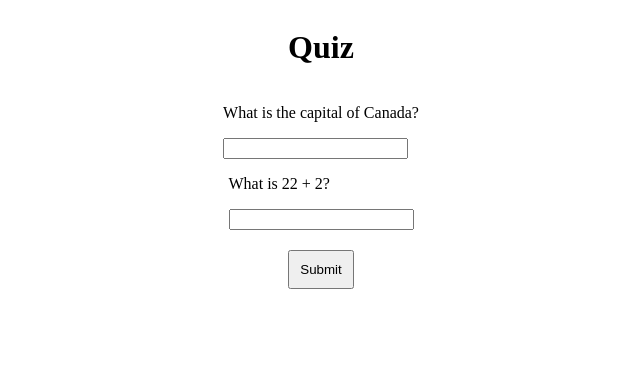
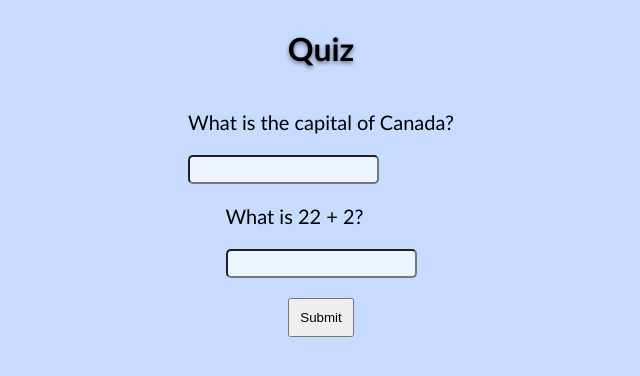
Before and after one commit to dhruvi-2003-0/week-4-hw, a plain HTML site: page index.html in a window 1280 px wide. Shown: the whole page, without its empty margins (319-959 px from the left). Drawn offline with Linux system fonts and the light colour scheme.

Commit message:
css changes

```diff
--- a/css/style.css
+++ b/css/style.css
@@ -1,8 +1,10 @@
 input.correct {
+    background-color: rgb(216, 255, 219);
     border: 2px solid green;
 }
 
 input.incorrect {
+    background-color: rgb(255, 226, 226);
     border: 2px solid red;
 }
 
@@ -11,6 +13,7 @@ body {
     flex-direction: column;
     justify-content: center;
     align-items: center;
+    background-color: rgb(199, 219, 255);
 }
 
 #submit {
@@ -21,3 +24,24 @@ body {
 #result {
     display: none;
 }
+
+h1 {
+    font-family: 'Gill Sans', 'Gill Sans MT', Calibri, 'Trebuchet MS', sans-serif;
+    text-shadow: 0px 2px 4px #0000007f;
+}
+
+#question1 {
+    font-family: 'Gill Sans', 'Gill Sans MT', Calibri, 'Trebuchet MS', sans-serif;
+    font-size: 20px;
+}
+
+#question2 {
+    font-family: 'Gill Sans', 'Gill Sans MT', Calibri, 'Trebuchet MS', sans-serif;
+    font-size: 20px;
+}
+
+input {
+    padding: 5px;
+    border-radius: 5px;
+    background-color: rgb(238, 244, 255);;
+}
```
